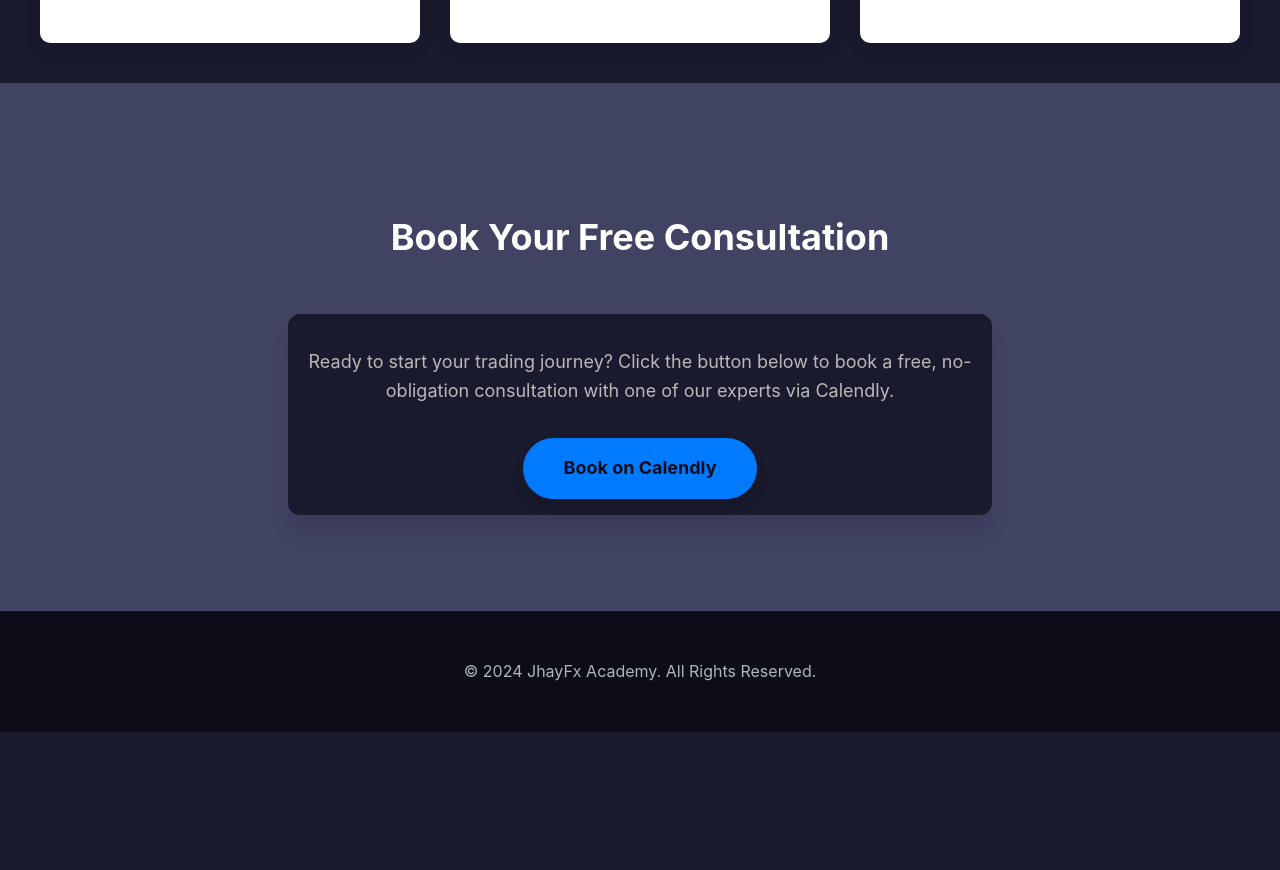
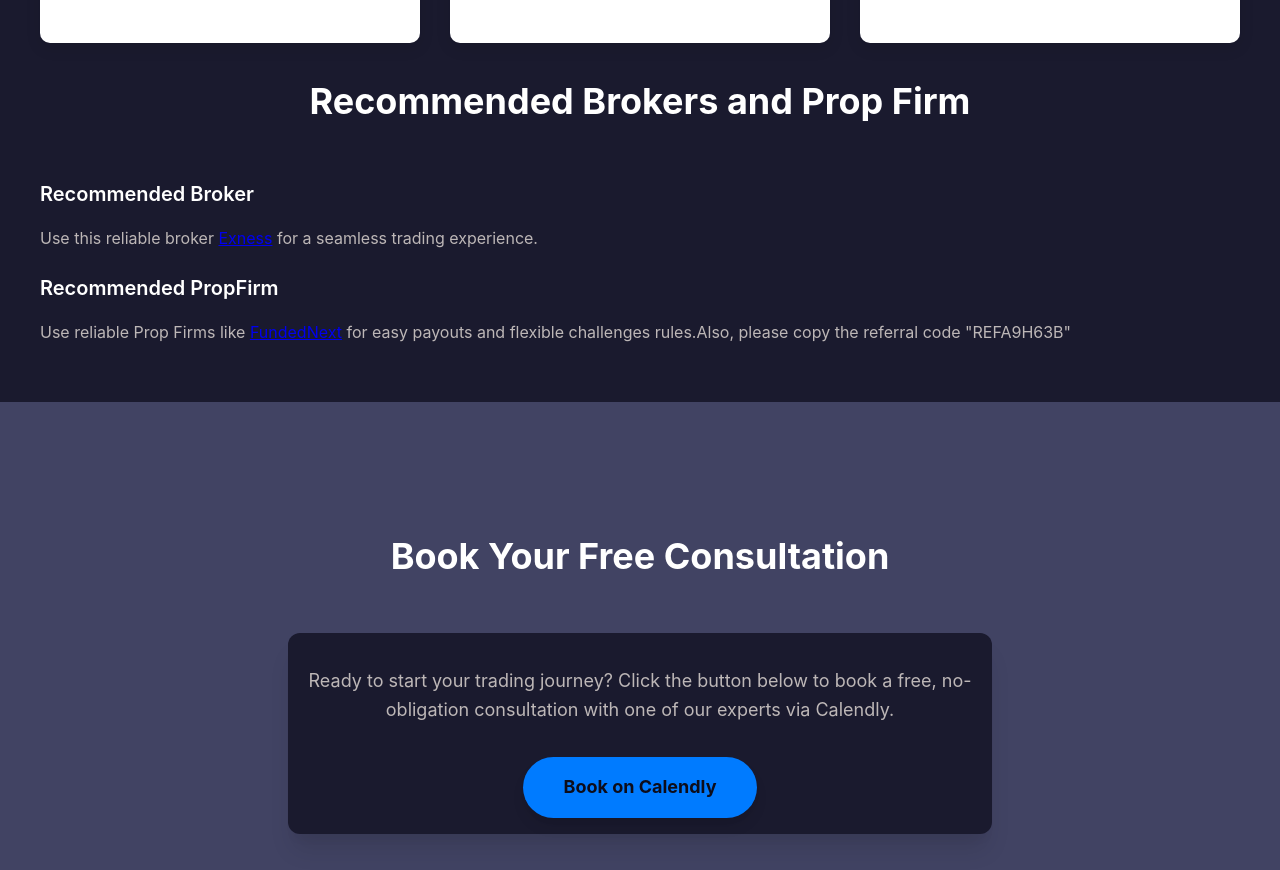
Before and after one commit to Jhay-web52/JhayFx, a plain HTML site: page index.html in a window 1280 px wide. Shown: the part 3187-4057 px from the top of the page. Before the commit the page ends 3919 px from the top, so only its background shows below. Drawn offline with Linux system fonts and the light colour scheme.

Commit message:
"updated section about services"

```diff
--- a/index.html
+++ b/index.html
@@ -228,6 +228,18 @@
             </div>
           </div>
 
+          <div>
+             <h2 class="section-title">Recommended Brokers and Prop Firm </h2>
+              <h3 class="card-title">Recommended Broker</h3>
+            <p class="card-text">
+              Use this reliable broker <a href="https://one.exnessonelink.com/a/ejt6ohah7g" target="_blank">Exness</a> for a seamless trading experience.
+            </p>
+             <h3 class="card-title">Recommended PropFirm</h3>
+            <p class="card-text">
+              Use reliable Prop Firms like <a href="https://app.fundednext.com/accounts" target="_blank">FundedNext</a> for easy payouts and flexible challenges rules.Also, please copy the referral code "REFA9H63B"
+            </p>
+          </div>
+
       </section>
 
     <!-- Booking Section - REVERTED TO A SIMPLE LINK -->
```
